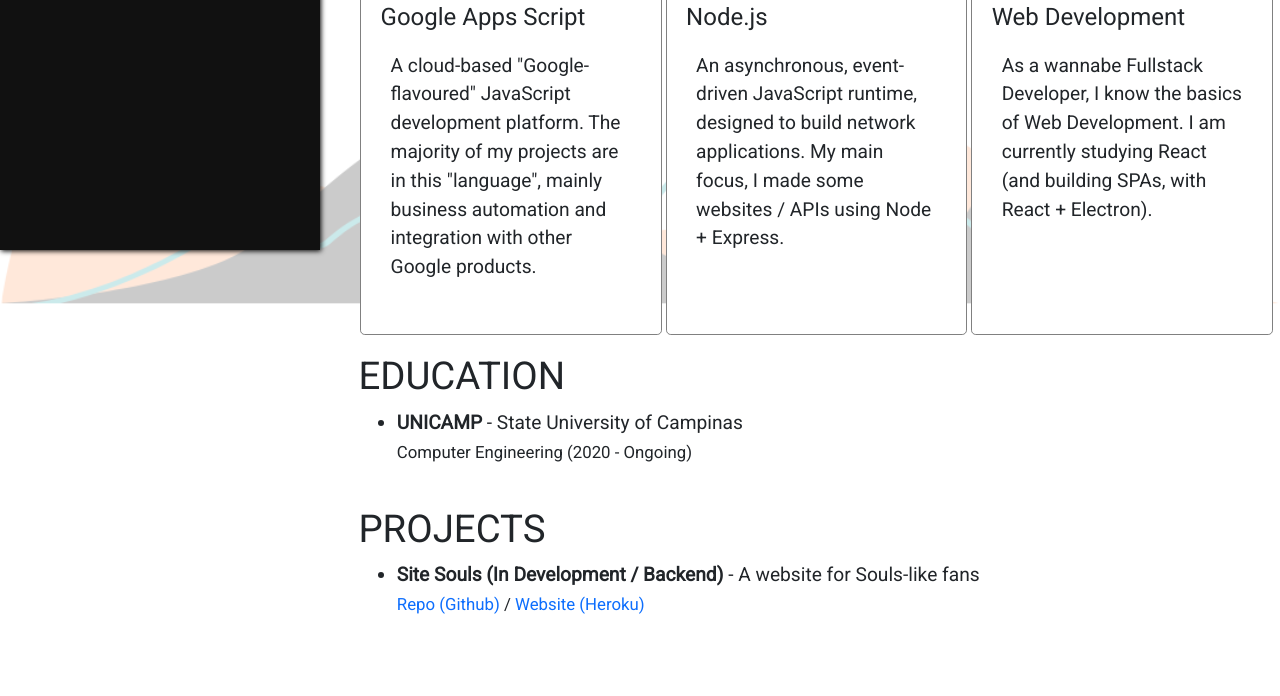
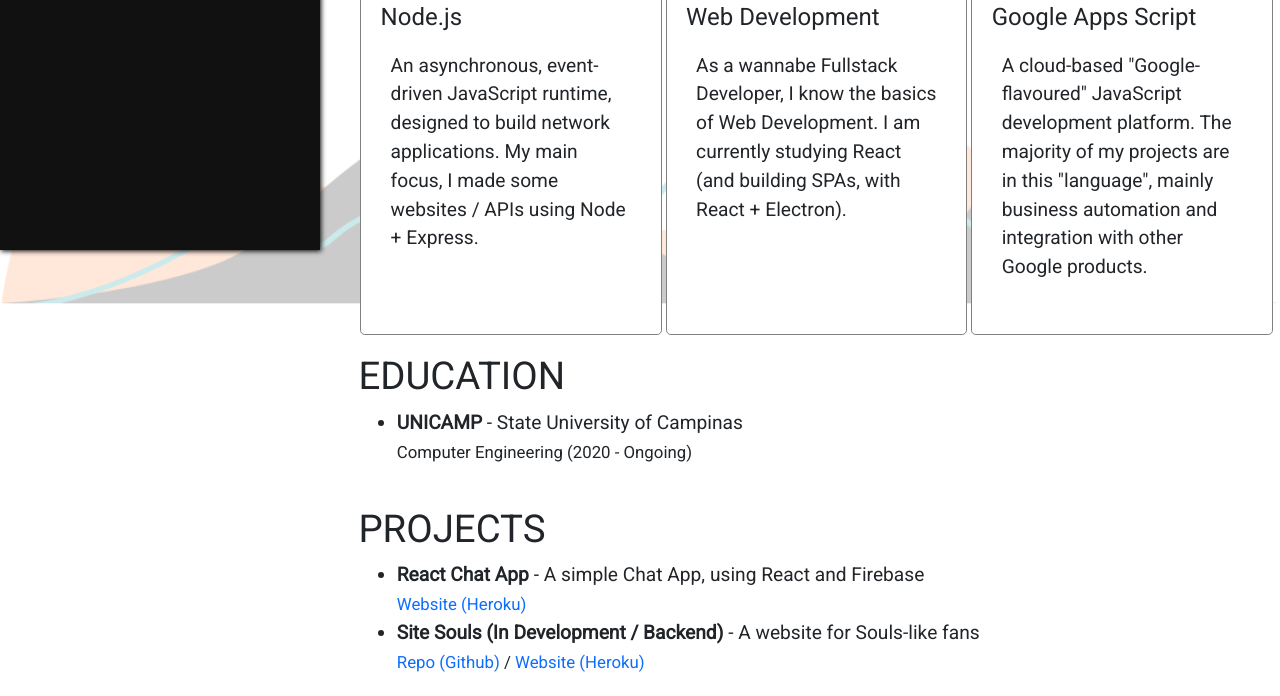
Before and after one commit to jpricardo/portfolio, a plain HTML site: page index.html in a window 1280 px wide. Shown: the part 550-1246 px from the top of the page. Before the commit the page ends 1188 px from the top, so only its background shows below. Drawn offline with nearby package versions, Linux system fonts and the light colour scheme.

Commit message:
Atualização

```diff
--- a/index.html
+++ b/index.html
@@ -106,20 +106,6 @@
           <h2>SKILLS</h2>
           <div class="col-sm">
             <div class="card">
-              <img src="./resources/images/gas_logo.svg" class="card-img-top" />
-              <div class="card-body">
-                <h5 class="card-title">Google Apps Script</h5>
-                <p>
-                  A cloud-based "Google-flavoured" JavaScript development
-                  platform. The majority of my projects are in this "language",
-                  mainly business automation and integration with other Google
-                  products.
-                </p>
-              </div>
-            </div>
-          </div>
-          <div class="col-sm">
-            <div class="card">
               <img
                 src="./resources/images/node_logo.svg"
                 class="card-img-top"
@@ -150,6 +136,20 @@
               </div>
             </div>
           </div>
+          <div class="col-sm">
+            <div class="card">
+              <img src="./resources/images/gas_logo.svg" class="card-img-top" />
+              <div class="card-body">
+                <h5 class="card-title">Google Apps Script</h5>
+                <p>
+                  A cloud-based "Google-flavoured" JavaScript development
+                  platform. The majority of my projects are in this "language",
+                  mainly business automation and integration with other Google
+                  products.
+                </p>
+              </div>
+            </div>
+          </div>
           <div class="row g-0" id="education">
             <h2 style="padding-top: 20px;">EDUCATION</h2>
             <div class="col-sm">
@@ -167,6 +167,17 @@
             <h2 style="padding-top: 20px;">PROJECTS</h2>
             <div class="col-sm">
               <ul>
+                <li>
+                  <b>React Chat App</b> - A simple Chat App, using React and
+                  Firebase<br />
+                  <small>
+                    <a
+                      href="https://jpricardo-chat-app.herokuapp.com/"
+                      target="_blank"
+                      >Website (Heroku)</a
+                    >
+                  </small>
+                </li>
                 <li>
                   <b>Site Souls (In Development / Backend)</b> - A website for
                   Souls-like fans<br />
--- a/resources/css/stylesheet.css
+++ b/resources/css/stylesheet.css
@@ -1,13 +1,11 @@
-
-
 html {
   font-size: 1.2rem;
 }
 
 body {
-  font-family: 'Roboto', sans-serif;
+  font-family: "Roboto", sans-serif;
   margin: 0px;
-  background-image: url('../images/bg2.png');
+  background-image: url("../images/bg2.png");
   background-size: cover;
   background-repeat: no-repeat;
   background-attachment: fixed;
@@ -32,13 +30,10 @@ span.line {
   box-shadow: 1px 1px 5px black;
 }
 
-
-
 .foto-de-perfil {
   margin: 15px;
   width: 55%;
   border-radius: 50%;
-  border: 5px solid rgba(256, 165, 0, 0.8);
   box-shadow: 1px 1px 1px black;
 }
 
@@ -48,10 +43,10 @@ span.line {
   padding-right: 5px;
 }
 
-.navigation li, p {
+.navigation li,
+p {
   padding: 10px;
 }
-
 
 .navigation a {
   color: white;
@@ -68,7 +63,6 @@ span.line {
   border: 1px solid grey;
 }
 
-
 #skills .card-img-top {
   padding: 20px;
   height: 175px;
@@ -76,12 +70,11 @@ span.line {
   object-fit: contain;
 }
 
-
 #skills .card-body {
   overflow: hidden;
 }
 
-@media screen and (max-width:768px) {
+@media screen and (max-width: 768px) {
   body {
     background: white;
     background-attachment: local;
```
